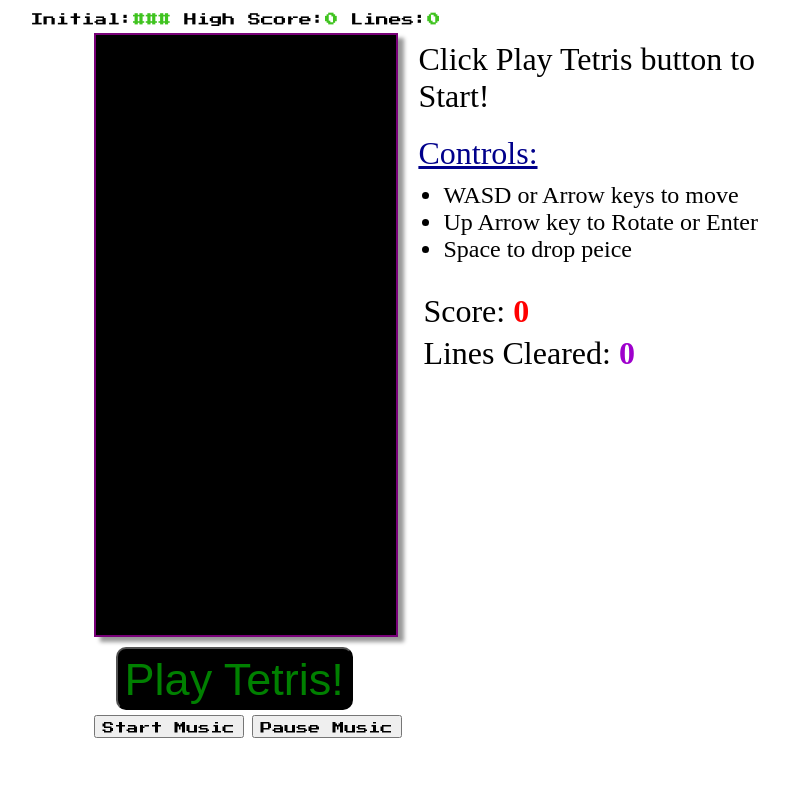
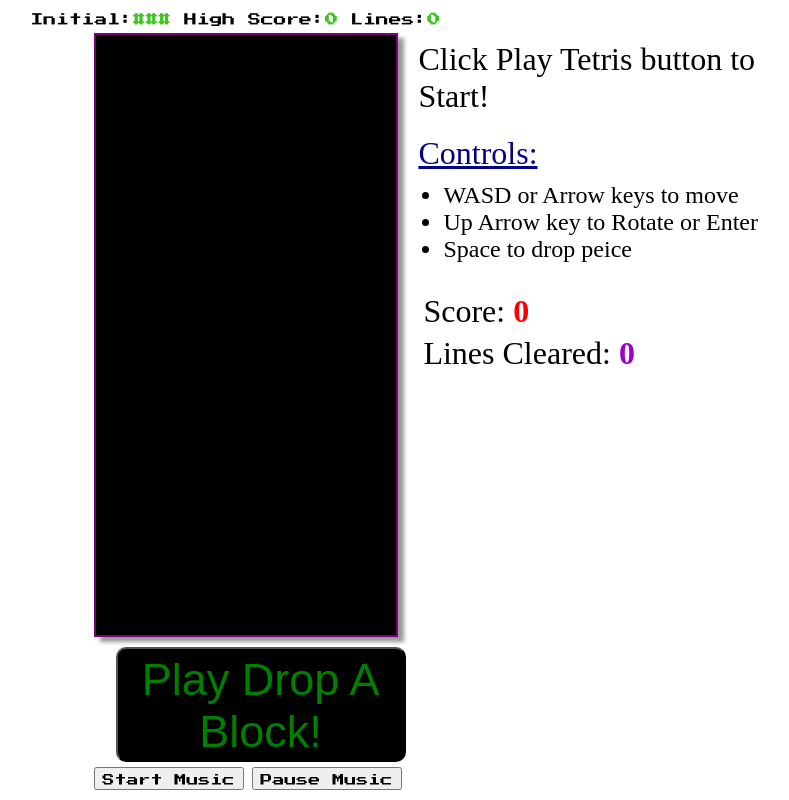
Before and after one commit to ablueplatypus/Drop-A-Block, a React (Create React App) app: page / in a window 1280 px wide. Shown: the whole page, without its empty margins (326-1115 px from the left). Built offline with nearby package versions, Linux system fonts and the light colour scheme; no server answers; a web font is replaced by a local one.

Commit message:
removed warnings on swtich

```diff
--- a/src/CanvasDrawing.js
+++ b/src/CanvasDrawing.js
@@ -250,19 +250,15 @@
       // if line count is x: 1 return 40
       case 1:
         return 40
-        break;
+        // dont need a break because the swtich ends after the return.
       case 2:
         return (40 * 2.5)
-        break;
       case 3:
         return (100 * 3)
-        break;
       case 4:
         return (300 * 4)
-        break;
       default:
         return null
-        break;
     }
   }
 
@@ -279,7 +275,7 @@
       }
       // will try to add a red blinking line before cleared.
       if (rowFilled) {
-        let filledRow = this.board[19]
+        // let filledRow = this.board[19]
         this.setState({
           filledRow: true
         })
@@ -315,6 +311,7 @@
         }
         this.newShape();
     }
+    //this.intervial = setime out can
   }
 
   freeze() {
@@ -393,6 +390,7 @@
     this.clearBoard();
     this.newShape();
     this.gameOver = false;
+    //switch function to set timeout .
     this.interval = setInterval(this.canMove, 500);
     // console.log(this.intervalRender, this.interval);
     // console.log(this.board);
@@ -452,7 +450,7 @@
           </div>
           <Leaderboard scores={this.topTen() ? this.topTen() : null} />
           <canvas id="world" ref="canvas" width={this.state.worldWidth} height={this.state.worldHeight}></canvas>
-          <button id="playbutton" onClick={() => this.playGameHandler()}>Play Tetris!</button>
+          <button id="playbutton" onClick={() => this.playGameHandler()}>Play Drop A Block!</button>
           <button className="soundbuttons" onClick={() => this.props.play()}>Start Music</button>
           <button className="soundbuttons" onClick={(e) => this.props.pause(e)}>Pause Music</button>
         </div>
```
